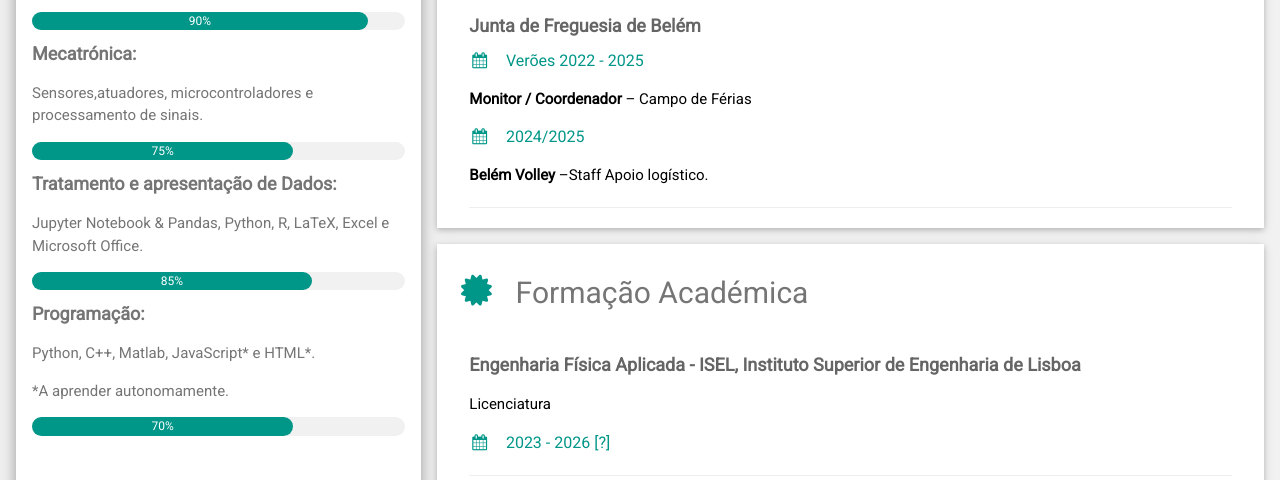
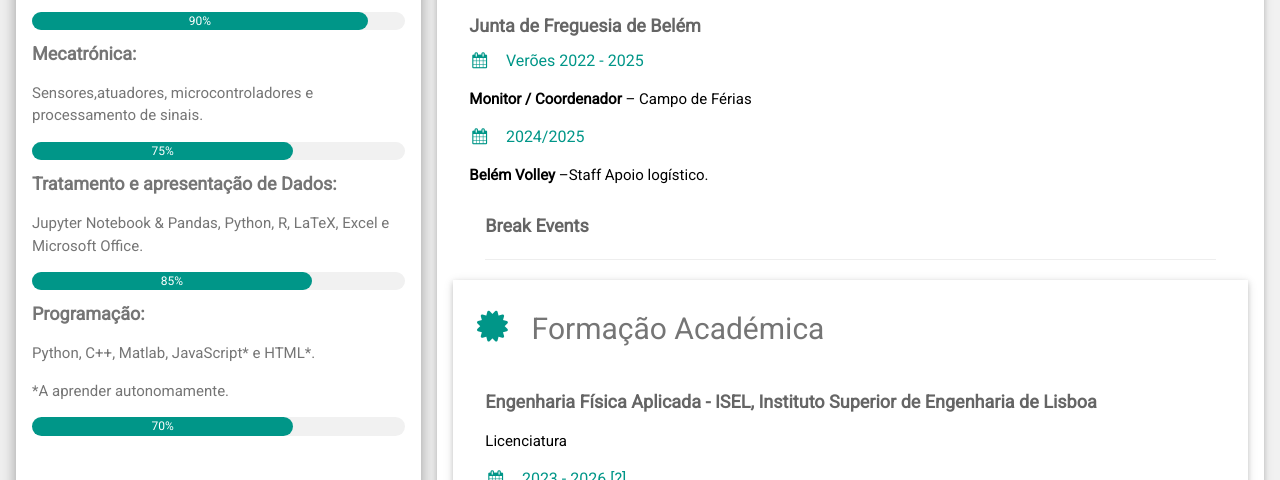
Before and after one commit to A50996/FILES, a plain HTML site: page cv_mmadrugo.html in a window 1280 px wide. Shown: the part 620-1100 px from the top of the page. Drawn offline with nearby package versions, Linux system fonts and the light colour scheme.

Commit message:
Update cv_mmadrugo.html

```diff
--- a/cv_mmadrugo.html
+++ b/cv_mmadrugo.html
@@ -118,7 +118,9 @@ html,body,h1,h2,h3,h4,h5,h6 {font-family: "Roboto", sans-serif}
       <i class="fa fa-calendar fa-fw w3-margin-right"></i>2024/2025
     </h6>
     <p><b>Belém Volley</b> –Staff Apoio logístico.</p>
-
+ <!-- Break Events -->
+  <div class="w3-container">
+    <h5 class="w3-opacity"><b>Break Events</b></h5>
     <hr>
   </div>
 </div>
```
